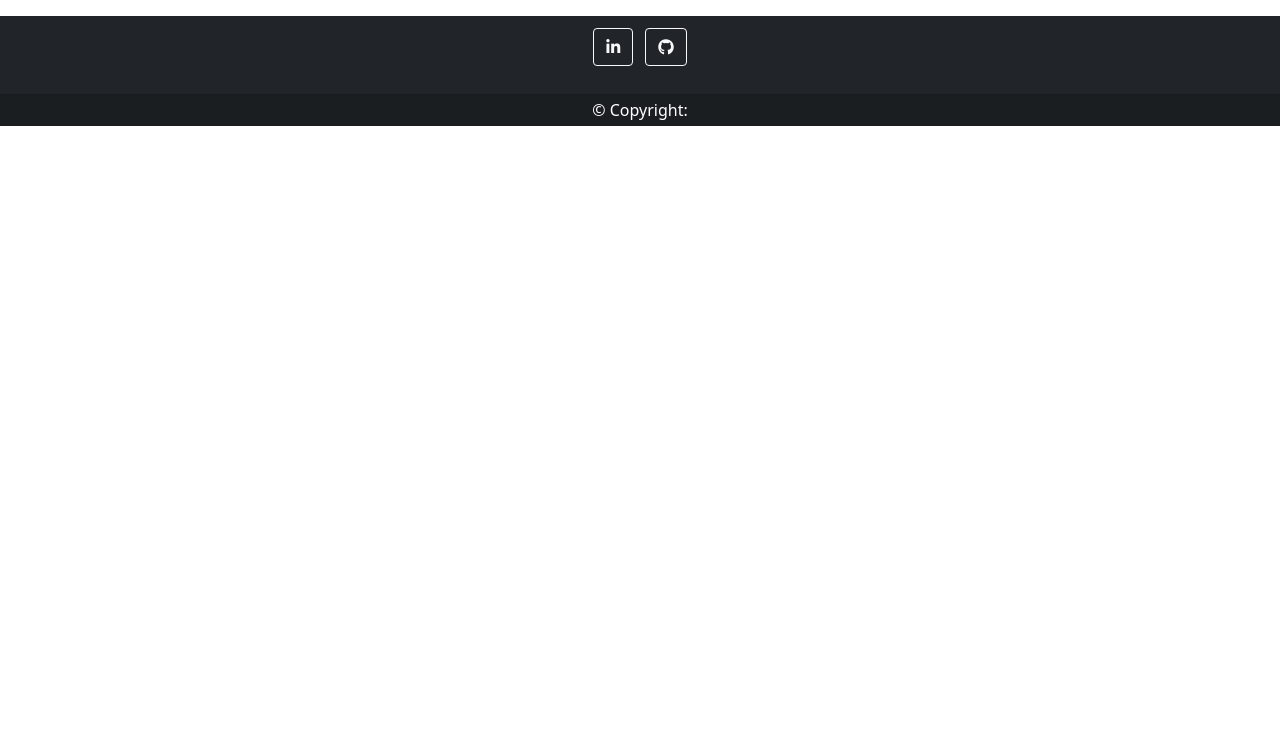
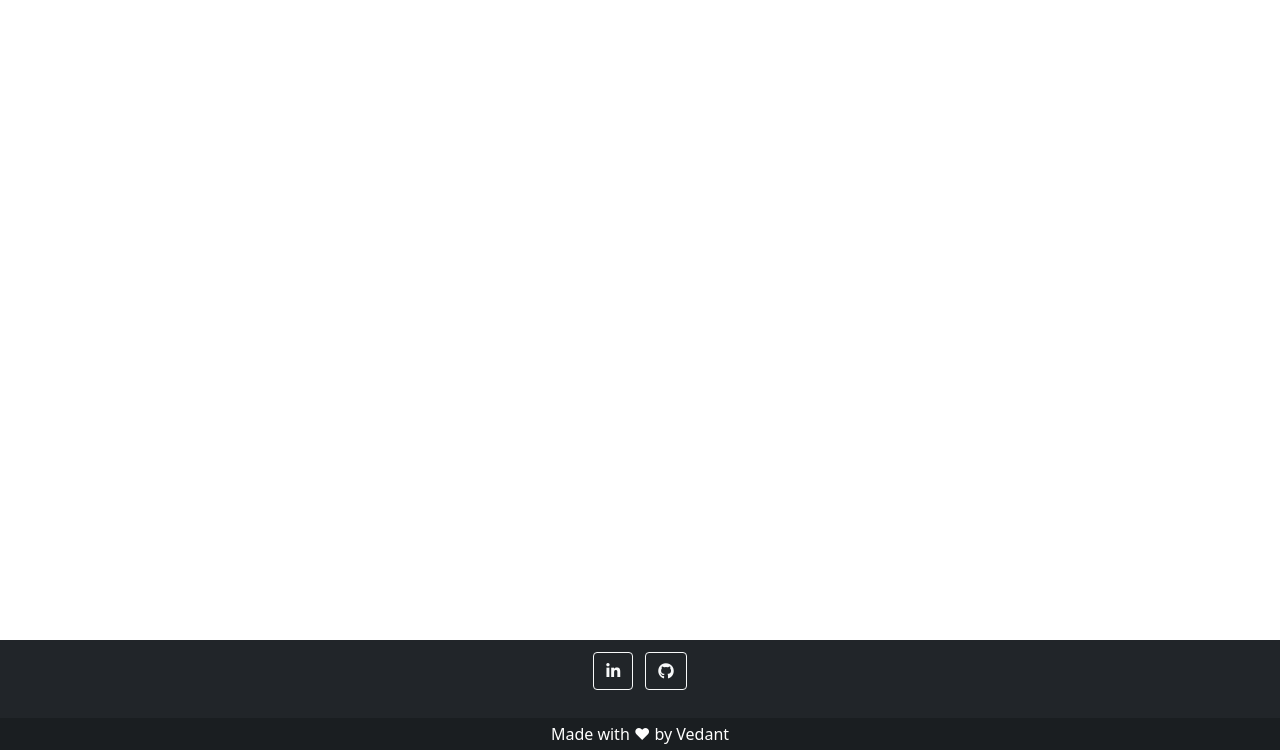
Before and after one commit to VedantS20/MovieLibrary, a Django app: template movielibrary/templates/publicfav.html in a window 1280 px wide. Shown: the part 61-811 px from the top of the page. Before the commit the page ends 187 px from the top, so only its background shows below. Run offline with Django 3.2, Linux system fonts and the light colour scheme; the template is opened without the code that fills it, so the values that code supplies are empty.

Commit message:
Fixed Bugs

```diff
--- a/movielibrary/static/js/myfav.js
+++ b/movielibrary/static/js/myfav.js
@@ -39,6 +39,7 @@ document.getElementById('add').addEventListener('click', () => {
             console.log(result);
             $('#addmodel').modal('hide')
             alert(result.message);
+            window.location = window.location.href + "?eraseCache=true";
         },
         error: function (error_data) {
             console.log("error");
--- a/movielibrary/templates/accounts/login.html
+++ b/movielibrary/templates/accounts/login.html
@@ -8,7 +8,7 @@
 </head>
 <body>
     <!-- <div class="container-fluid" style="min-height: 100vh;"> -->
-        <div class="card" style="background-image:url('../static/loginimage.png');width: 100vw;height:100vh;align-items: center;">
+        <div class="card" style="background-image:url('../static/loginl.png');width: 100vw;height:100vh;align-items: center;">
             <div class="card-body text-center" style="margin-top: 10%;">
                 <img src="../static/logo.png" alt="" width="100" height="100" class="d-inline-block align-text-top">
                 <h3 class="mb-4 text-white">Login</h3>
--- a/movielibrary/templates/accounts/register.html
+++ b/movielibrary/templates/accounts/register.html
@@ -7,7 +7,7 @@
     <title>Document</title>
 </head>
 <body>
-        <div class="card" style="background-image:url('../static/loginimage.png');width: 100vw;height:100vh;align-items: center;">
+        <div class="card" style="background-image:url('../static/loginl.png');width: 100vw;height:100vh;align-items: center;">
             <div class="card-body text-center" style="margin-top: 10%;">
                 <img src="../static/logo.png" alt="" width="100" height="100" class="d-inline-block align-text-top">
 
--- a/movielibrary/templates/footer.html
+++ b/movielibrary/templates/footer.html
@@ -1,16 +1,18 @@
     <footer class="bg-dark text-center text-white">
     <div class="container p-2 pb-0">
       <section class="mb-4">
-        <a class="btn btn-outline-light btn-floating m-1" href="https://www.linkedin.com/in/vedant-sasane-147155193/" role="button"
+        <a class="btn btn-outline-light btn-floating m-1" href="https://www.linkedin.com/in/vedant-sasane-147155193/" target="_blank" role="button"
           ><i class="fab fa-linkedin-in"></i
         ></a>
 
-        <a class="btn btn-outline-light btn-floating m-1" href="#!" role="button"
+        <a class="btn btn-outline-light btn-floating m-1" href="https://github.com/VedantS20/MovieLibrary" target="_blank" role="button"
           ><i class="fab fa-github"></i
         ></a>
       </section>
     </div>
     <div class="text-center p-1" style="background-color: rgba(0, 0, 0, 0.2);">
-      © Copyright:
+        <span>
+            Made with ❤ by Vedant </a>
+        </span>
     </div>
   </footer>
--- a/movielibrary/templates/index.html
+++ b/movielibrary/templates/index.html
@@ -29,7 +29,7 @@
       <div class="col"><button type="button" id="search" class="btn btn-primary"><i class="fas fa-search"></i></button></div>
     </div>
 </div>
-<div class="container-fluid" style="min-height: 70vh;">
+<div class="container-fluid" style="min-height: 80vh;">
     <div class="row" id="movie_list">
     </div>
 </div>
@@ -49,9 +49,13 @@
           </div>
           <div class="modal-body">
             <div class="list-group">
+                {%if fav_list%}
                 {%for obj in fav_list%}
                 <button type="button" id="select_list" onclick="ex('{{obj.name}}')" value="{{obj.name}}" class="list-group-item list-group-item-action"><b>{{obj.name}}</b><small><em>({{obj.isprivate}})</em></small></button>
                 {%endfor%}
+                {%else%}
+                <button type="button" id="select_list" class="list-group-item list-group-item-action"><a href="/MyFavorites">Please Create a Favorite List on My Favourites</a></button>
+                {%endif%}
               </div>
 
           </div>
--- a/movielibrary/templates/publicfav.html
+++ b/movielibrary/templates/publicfav.html
@@ -1,6 +1,6 @@
 {%extends 'base.html'%}
 {%block content%}
-<div class="list-group pt-3">
+<div class="list-group pt-3" style="min-height: 80vh;">
     {%for li in public_lists%}
     <a href="{% url 'Public' li.created_by li.name %}" class="list-group-item list-group-item-action flex-column align-items-start">
         <div class="d-flex w-100 justify-content-between">
```
Also changed, not shown: movielibrary/settings.py (+0 -10 lines), movielibrary/static/js/new.js (+15 -6 lines), db.sqlite3, 1 other file.
